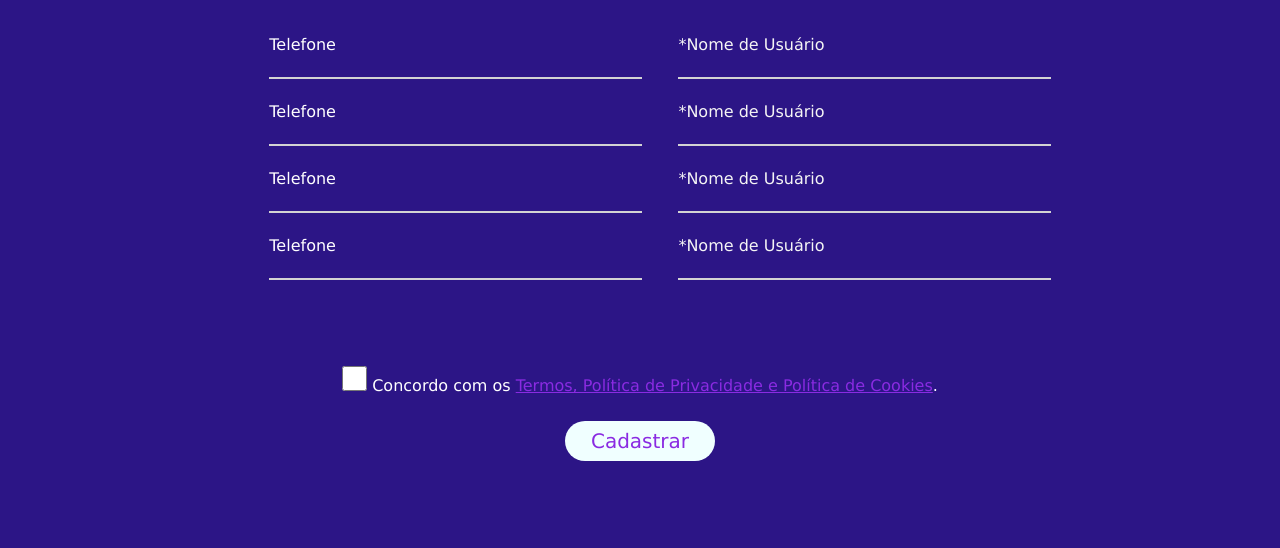
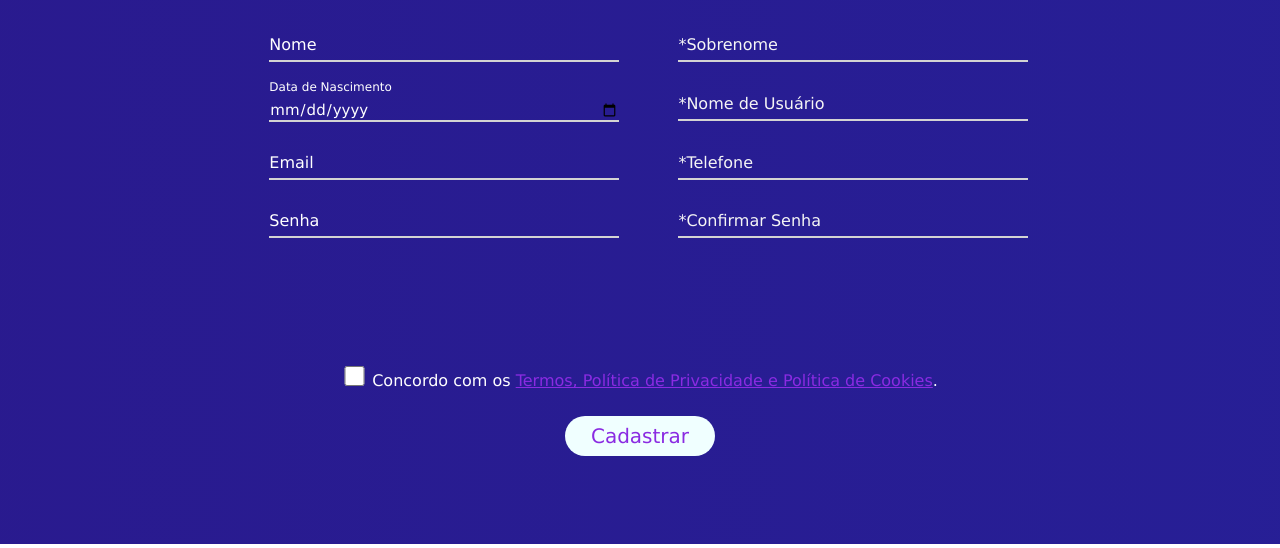
Before and after one commit to Igorrosiak/Wint, a React app in the folder Front-End Web/: page / in a window 1280 px wide. Shown: the part 256-804 px from the top of the page. Built offline with nearby package versions, Linux system fonts and the light colour scheme; a web font is replaced by a local one.

Commit message:
updating

```diff
--- a/Front-End Web/src/views/signUp/signUpView.jsx
+++ b/Front-End Web/src/views/signUp/signUpView.jsx
@@ -9,41 +9,41 @@ export const SignUpView = _ => {
             </div>
             <div className="form-singup">
                 <div class="label-float">
-                    <input type="text" placeholder=" "/>
-                    <label>Telefone</label>
-                    </div>
-                    <div class="label-float">
-                    <input type="text" placeholder=" " required/>
+                    <input type="text" placeholder=" " />
+                    <label>Nome</label>
+                </div>
+                <div class="label-float">
+                    <input type="text" placeholder=" " required />
+                    <label>Sobrenome</label>
+                </div>
+                <div class="label-float">
+                    <input type="date" placeholder=" " />
+                    <label>Data de Nascimento</label>
+                </div>
+                <div class="label-float">
+                    <input type="text" placeholder=" " required />
                     <label>Nome de Usuário</label>
                 </div>
                 <div class="label-float">
-                    <input type="text" placeholder=" "/>
-                    <label>Telefone</label>
-                    </div>
-                    <div class="label-float">
-                    <input type="text" placeholder=" " required/>
-                    <label>Nome de Usuário</label>
+                    <input type="text" placeholder=" " />
+                    <label>Email</label>
                 </div>
                 <div class="label-float">
-                    <input type="text" placeholder=" "/>
+                    <input type="text" placeholder=" " required />
                     <label>Telefone</label>
-                    </div>
-                    <div class="label-float">
-                    <input type="text" placeholder=" " required/>
-                    <label>Nome de Usuário</label>
                 </div>
                 <div class="label-float">
-                    <input type="text" placeholder=" "/>
-                    <label>Telefone</label>
-                    </div>
-                    <div class="label-float">
-                    <input type="text" placeholder=" " required/>
-                    <label>Nome de Usuário</label>
+                    <input type="password" placeholder=" " />
+                    <label>Senha</label>
+                </div>
+                <div class="label-float">
+                    <input type="password" placeholder=" " required />
+                    <label>Confirmar Senha</label>
                 </div>
             </div>
 
             <div className="checkbox-terms">
-                <input type="checkbox"id="terms" className="terms-checkbox"/>
+                <input type="checkbox" id="terms" className="terms-checkbox" />
                 <label htmlFor="terms"> Concordo com os <a href="">Termos, Política de Privacidade e Política de Cookies</a>.</label>
             </div>
 
--- a/Front-End Web/src/views/signUp/signUpView.scss
+++ b/Front-End Web/src/views/signUp/signUpView.scss
@@ -6,14 +6,38 @@
     font-family: 'Lucida Sans', 'Lucida Sans Regular', 'Lucida Grande', 'Lucida Sans Unicode', Geneva, Verdana, sans-serif;
     color: white;
     text-decoration: none;
-    background-color: rgb(44, 21, 134);
-    overflow-x: hidden;
+}
+
+body{
+    overflow: hidden;
+    background: linear-gradient(270deg, #25229b, #2c1586, #5c2ca0);
+    background-size: 600% 600%;
+
+    -webkit-animation: AnimationName 20s ease infinite;
+    -moz-animation: AnimationName 20s ease infinite;
+    -o-animation: AnimationName 20s ease infinite;
+    animation: AnimationName 20s ease infinite;
+}
+
+@-webkit-keyframes AnimationName {
+    0%{background-position:0% 50%}
+    50%{background-position:100% 50%}
+    100%{background-position:0% 50%}
+}
+@-moz-keyframes AnimationName {
+    0%{background-position:0% 50%}
+    50%{background-position:100% 50%}
+    100%{background-position:0% 50%}
+}
+@keyframes AnimationName {
+    0%{background-position:0% 50%}
+    50%{background-position:100% 50%}
+    100%{background-position:0% 50%}
 }
 
 main.singUp {
     width: 100vw;
     height: 100vh;
-    overflow: hidden;
     display: inline-block;
     align-items: center;
     text-align: center;
@@ -26,7 +50,7 @@ main.singUp {
         }
 
         input.terms-checkbox {
-            height: 25px;
+            height: 20px;
             width: 25px;
             color: rgb(192, 49, 49);
             border: solid 1px whitesmoke;
@@ -61,7 +85,7 @@ main.singUp {
         .label-float {
             position: relative;
             padding-top: 20px;
-            padding-bottom: 10px;
+            padding-bottom: 18px;
             width: 34%;
             display: inline-flex;
         }
@@ -70,13 +94,14 @@ main.singUp {
             border: 0;
             border-bottom: 2px solid lightgrey;
             outline: none;
-            min-width: 180px;
-            font-size: 30px;
+            min-width: 350px;
+            font-size: 15px;
             transition: all .3s ease-out;
             -webkit-transition: all .3s ease-out;
             -moz-transition: all .3s ease-out;
             -webkit-appearance: none;
             border-radius: 0;
+            background-color: transparent;
         }
 
         .label-float input:focus {
@@ -112,7 +137,7 @@ main.singUp {
 
         .label-float input:focus+label,
         .label-float input:not(:placeholder-shown)+label {
-            font-size: 15px;
+            font-size: 12px;
             margin-top: 0;
             color: #ffffff;
         }
@@ -120,6 +145,7 @@ main.singUp {
 
     .button-singup{
         margin-top: 2%;
+        background-color: transparent;
         button{
             background-color: azure;
             border-radius: 20px;
@@ -130,5 +156,20 @@ main.singUp {
             font-weight: 500;
         }
     }
+}
 
+@media only screen and (max-width: 600px) {
+    .form-singup{
+
+        .label-float{
+            display: block;
+
+        }
+
+        .label-float input {
+            min-width: 120px;
+            font-size: 12px;
+
+        }
+    }
 }
```
